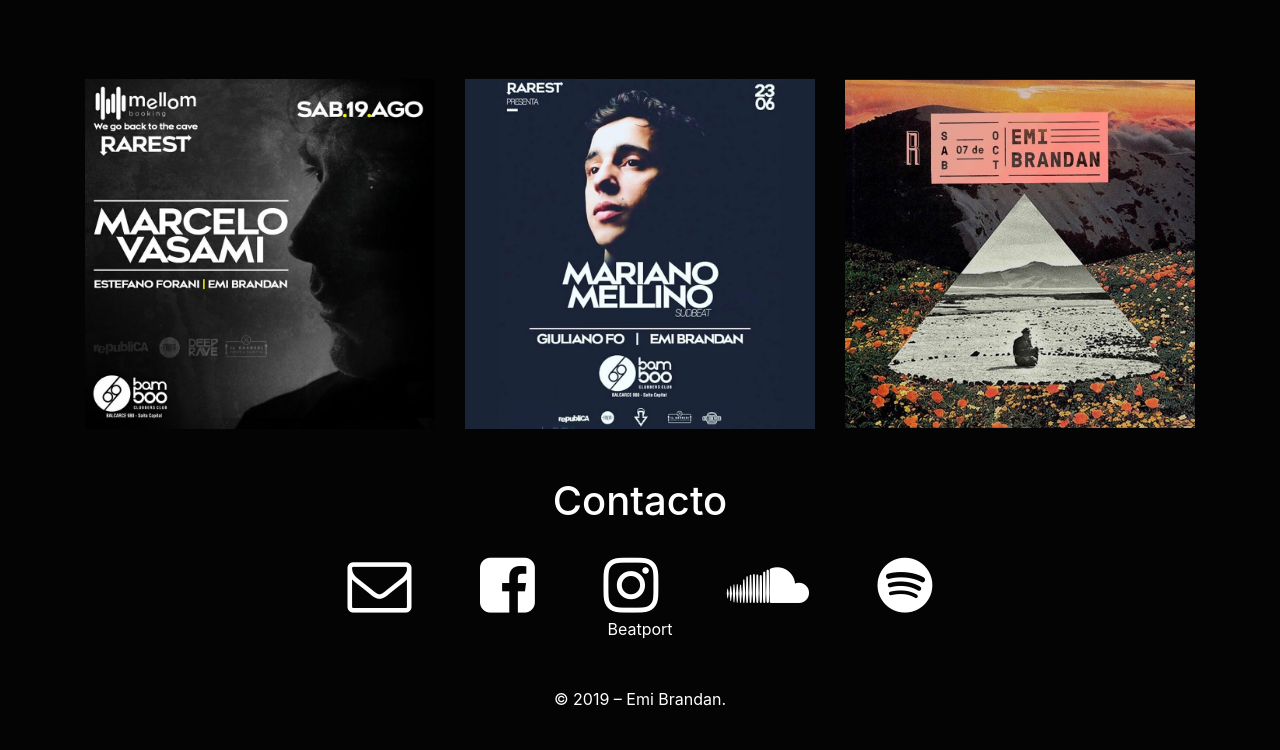
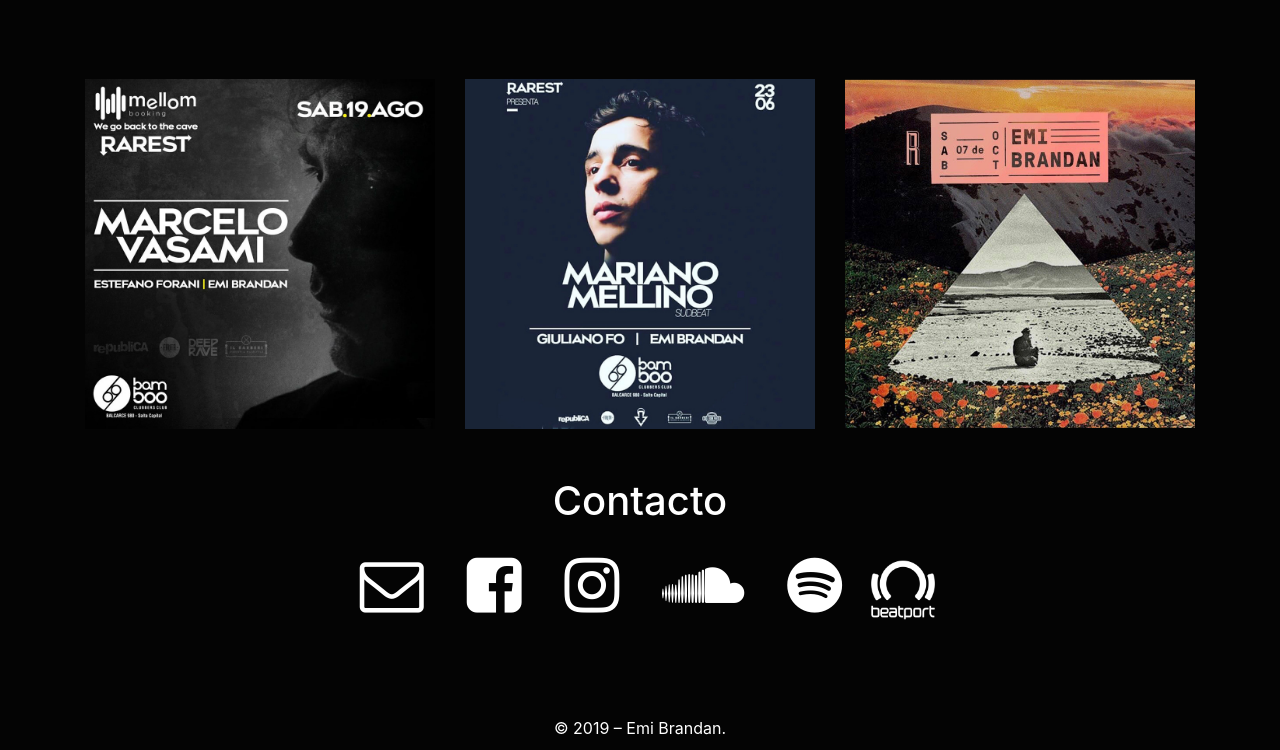
Before and after one commit to southtarget/emibrandan.com, a website: page index.html in a window 1280 px wide. Shown: the part 4599-5349 px from the top of the page. Before the commit the page ends 5320 px from the top, so only its background shows below. Drawn offline with Linux system fonts and the light colour scheme; a script that the page names is missing.

Commit message:
beatport

```diff
--- a/css/style.css
+++ b/css/style.css
@@ -38,10 +38,19 @@
   margin-top: 30px;
 }
 
+.beatport {
+  max-width: 64px;
+  max-height: 64px;
+  margin-right: 0.3em;
+  margin-left: 0.3em;
+  margin-top: 20px;
+  margin-bottom: 3em;
+}
+
 .contacto i {
   font-size: 4em;
-  margin-right: 0.5em;
-  margin-left: 0.5em;
+  margin-right: 0.3em;
+  margin-left: 0.3em;
   margin-top: 20px;
   text-align: center;
 }
@@ -108,4 +117,10 @@
   .crop {
     min-height: 400px;
   }
+  .beatport {
+    max-width: 32px;
+    max-height: 32px;
+    margin: 20px 10px;
+    margin-bottom: 30px;
+  }
 }
--- a/index.html
+++ b/index.html
@@ -12,7 +12,7 @@
 
     <!-- Bootstrap core CSS -->
     <link href="vendor/bootstrap/css/bootstrap.min.css" rel="stylesheet">
-    <link href="css/style.css?1234" rel="stylesheet">
+    <link href="css/style.css?12345" rel="stylesheet">
     <link href="https://stackpath.bootstrapcdn.com/font-awesome/4.7.0/css/font-awesome.min.css" rel="stylesheet">
     <script async src="https://www.googletagmanager.com/gtag/js?id=UA-138348145-2"></script>
     <script>
@@ -189,14 +189,12 @@
         <div class="col-lg-2"></div>
         <div class="col-lg-8 contacto  text-center">
           <h1 class="mt-5 text-center" id="contacto">Contacto</h1>
-
             <a href="mailto:emibrandan@outlook.com"><i class="fa fa-envelope-o" aria-hidden="true"></i></a>
             <a href="https://www.facebook.com/emibrandran" target="_blank"><i class="fa fa-facebook-square" aria-hidden="true"></i></a>
             <a href="https://www.instagram.com/emibrandan" target="_blank"><i class="fa fa-instagram" aria-hidden="true"></i></a>
             <a href="https://www.soundcloud.com/emibrandan" target="_blank"><i class="fa fa-soundcloud" aria-hidden="true"></i></a>
             <a href="https://open.spotify.com/artist/4Al4osF5XgVCIzRHt0HQJb?si=-WKa9MlySZuki5hdhAJUWw" target="_blank"><i class="fa fa-spotify" aria-hidden="true"></i></a>
-            <br><a href="https://classic.beatport.com/artist/emi-brandan/818652" target="_blank">Beatport</a>
-
+            <a href="https://classic.beatport.com/artist/emi-brandan/818652" target="_blank"><img class="beatport" src="img/beatport.png"></a>
           </p>
         </div>
       </div>
```
Also changed, not shown: english.html (+2 -3 lines), img/beatport.png (added).
